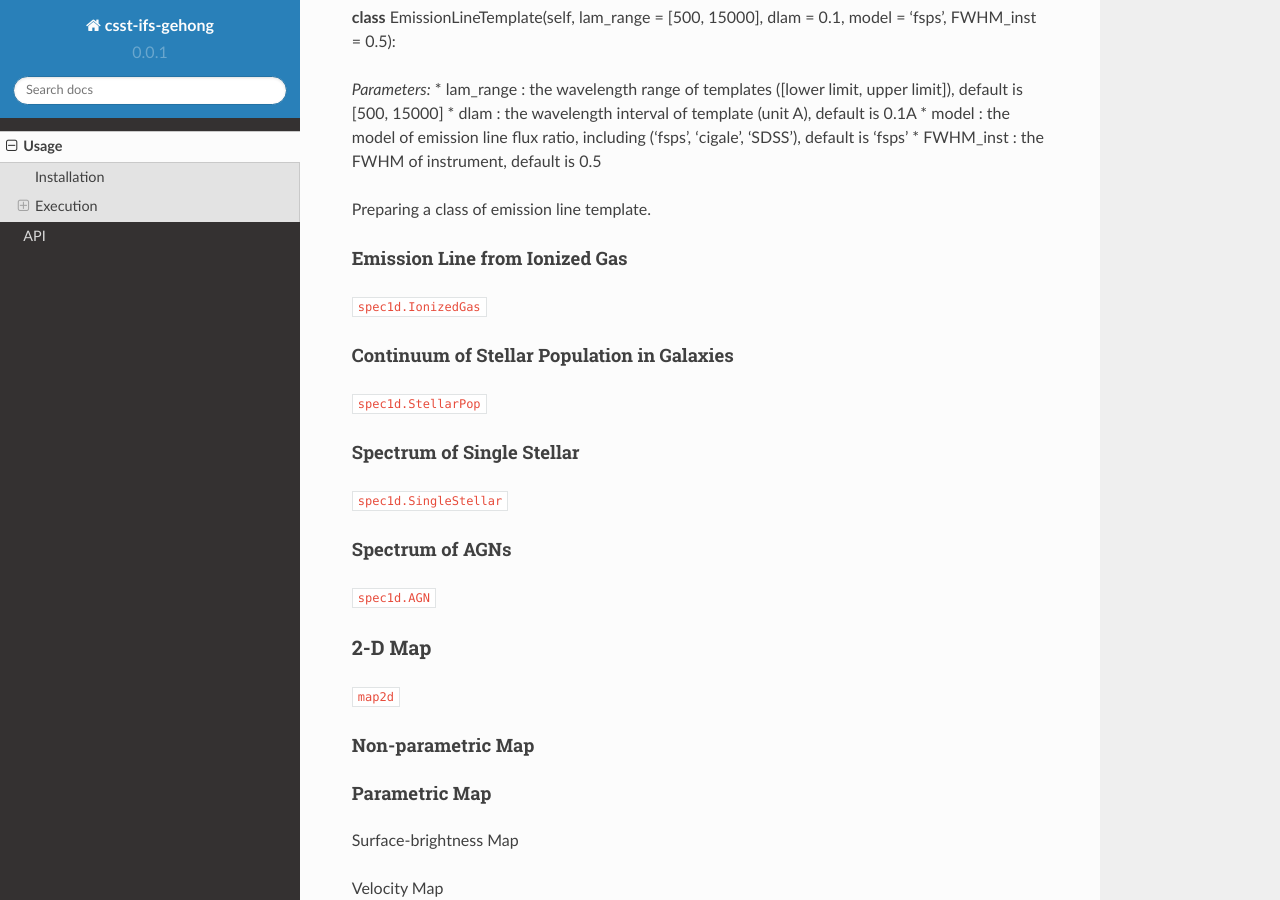
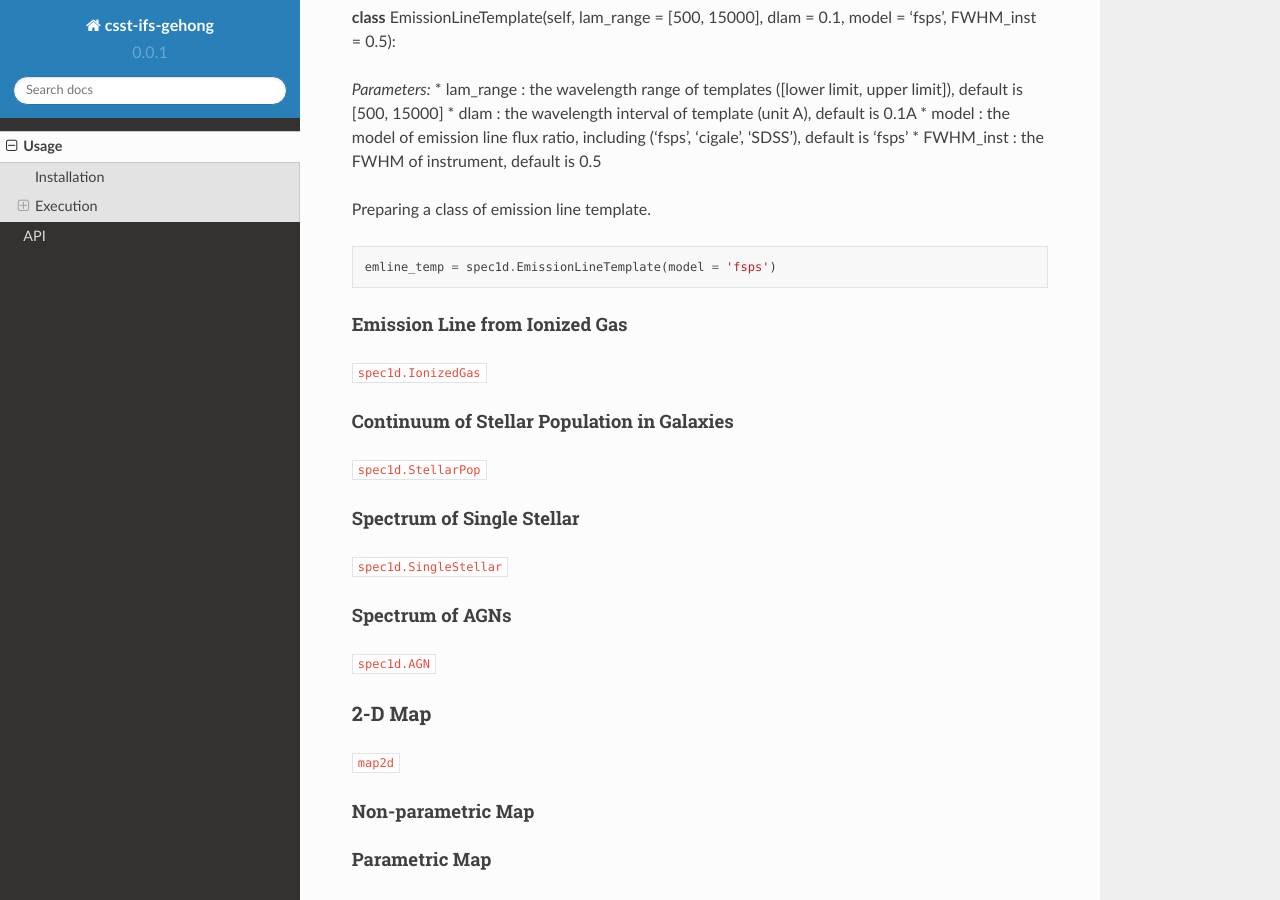
Before and after one commit to fengshuai0210/csst-ifs-gehong, a Sphinx documentation site: the page built from docs/source/usage.rst, in a window 1280 px wide and 900 px high, scrolled down 698 px. Built offline with Sphinx 7.4.7 and the Read the Docs theme 2.0.0, drawn with Linux system fonts in a browser that asks for light colours.

Commit message:
Update usage.rst

```diff
--- a/docs/source/usage.rst
+++ b/docs/source/usage.rst
@@ -38,7 +38,8 @@ Template of Emission Lines
 
 Preparing a class of emission line template.
 
-.. code-block:: console
+.. code-block:: Python
+
     emline_temp = spec1d.EmissionLineTemplate(model = 'fsps')
 
 Emission Line from Ionized Gas
```
